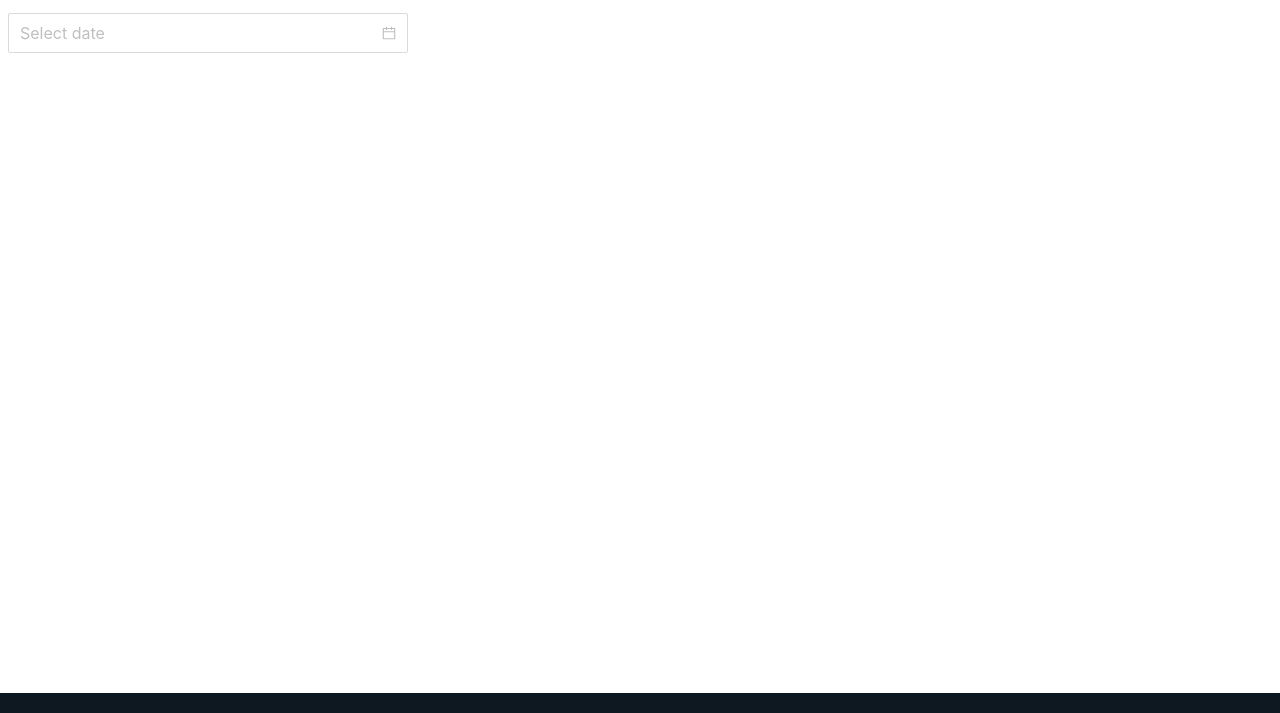
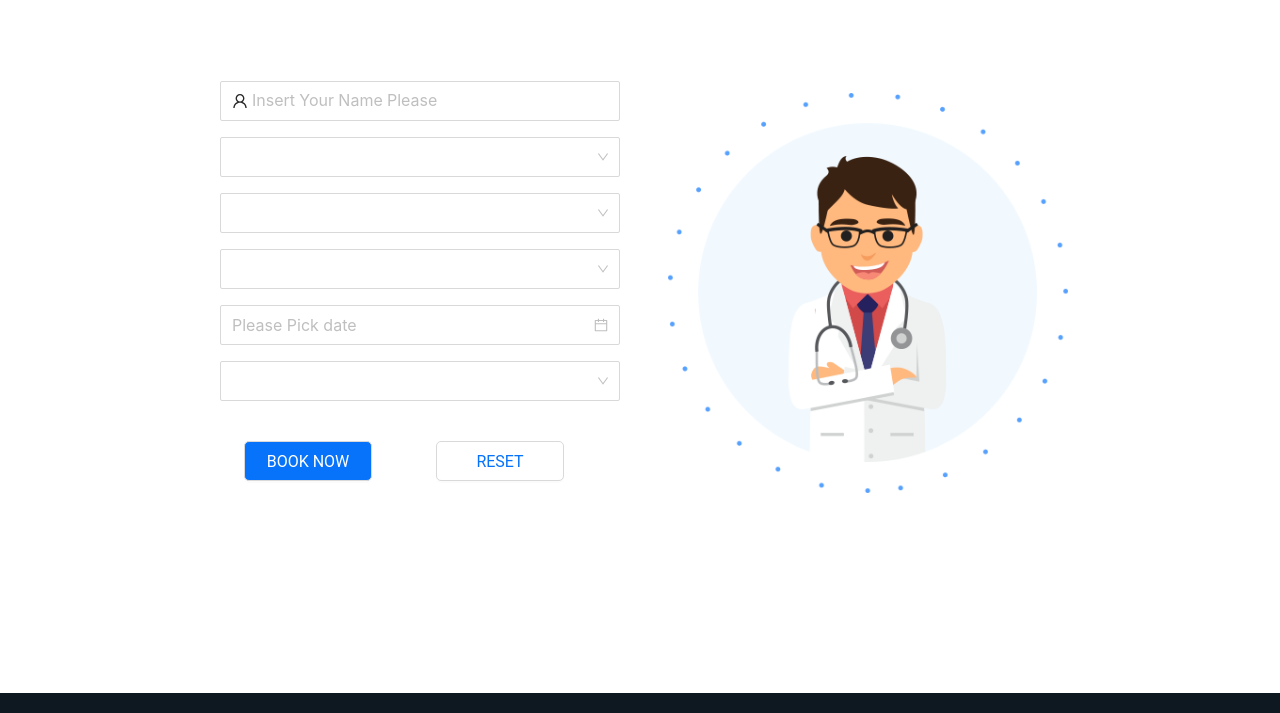
Before and after one commit to ahmadysalah/doctor-reservation, a React app in the folder client/: page /reservation in a window 1280 px wide. Shown: the part 107-820 px from the top of the page. Built offline with nearby package versions, Linux system fonts and the light colour scheme; a web font is replaced by a local one.

Commit message:
create nesesary component like text fieled and select box beside create the reservation page #25

```diff
--- a/client/package.json
+++ b/client/package.json
@@ -10,6 +10,7 @@
     "antd": "^4.2.2",
     "axios": "^0.19.2",
     "eslint-config-prettier": "^6.11.0",
+    "history": "^4.10.1",
     "prop-types": "^15.7.2",
     "react": "^16.13.1",
     "react-dom": "^16.13.1",
--- a/client/src/component/App/index.js
+++ b/client/src/component/App/index.js
@@ -5,10 +5,11 @@ import Header from '../header';
 import HomPage from '../../pages/home';
 import Doctors from '../../pages/doctors';
 import Reservation from '../../pages/reservation';
+import history from '../../history';
 
 function App() {
   return (
-    <Router>
+    <Router history={history}>
       <div>
         <Header />
       </div>
--- a/client/src/component/form/calendar.js
+++ b/client/src/component/form/calendar.js
@@ -4,15 +4,21 @@ import { DatePicker } from 'antd';
 import PropTypes from 'prop-types';
 import './style.css';
 
-const PickerDate = ({ className, value }) => (
+const PickerDate = ({ onChange, placeholder, className, value }) => (
   <>
-    <DatePicker value={value} size="large" className={className} />
+    <DatePicker
+      value={value}
+      onChange={onChange}
+      placeholder={placeholder}
+      size="large"
+      className={className}
+    />
   </>
 );
 
 PickerDate.propTypes = {
   className: PropTypes.string,
-  value: PropTypes.string.isRequired,
+  onChange: PropTypes.func.isRequired,
 };
 PickerDate.defaultProps = {
   className: 'datePicker',
--- a/client/src/component/form/selectBox.js
+++ b/client/src/component/form/selectBox.js
@@ -5,9 +5,10 @@ import { Select } from 'antd';
 import PropTypes from 'prop-types';
 
 const { Option } = Select;
-const selectData = ({ items, setValue, placeholder, className }) => (
+const selectData = ({ items, setValue, placeholder, className, value }) => (
   <div>
     <Select
+      value={value}
       showSearch
       size="large"
       className={className}
@@ -32,11 +33,13 @@ selectData.propTypes = {
   setValue: PropTypes.func,
   placeholder: PropTypes.string,
   className: PropTypes.string,
+  value: PropTypes.string,
 };
 selectData.defaultProps = {
   items: [],
   setValue: () => {},
   placeholder: '',
   className: 'selectBox',
+  value: '',
 };
 export default selectData;
--- a/client/src/component/form/textField.js
+++ b/client/src/component/form/textField.js
@@ -4,9 +4,10 @@ import { UserOutlined } from '@ant-design/icons';
 import PropTypes from 'prop-types';
 import './style.css';
 
-const InputField = ({ placeholder, className, value, prefix }) => (
+const InputField = ({ onChange, placeholder, className, value, prefix }) => (
   <>
     <Input
+      onChange={onChange}
       size="large"
       className={className}
       value={value}
@@ -21,6 +22,7 @@ InputField.propTypes = {
   className: PropTypes.string,
   value: PropTypes.string.isRequired,
   prefix: PropTypes.string,
+  onChange: PropTypes.string.isRequired,
 };
 InputField.defaultProps = {
   placeholder: 'large size',
--- /dev/null
+++ b/client/src/history.js
@@ -0,0 +1,3 @@
+import { createBrowserHistory } from 'history';
+
+export default createBrowserHistory();
--- /dev/null
+++ b/client/src/pages/reservation/clinicData.json
@@ -0,0 +1,21 @@
+{
+    "clinics": [
+        "Pediatrics",
+        "Surgery",
+        "Cardiology",
+        "Dermatology"
+    ],
+    "time": [
+        "8.30 am",
+        "9:00 am",
+        "9:30 am",
+        "10:00 am",
+        "11:00 am",
+        "11:30 am",
+        "12:00 am",
+        "4:30 pm",
+        "5:00 pm",
+        "5:30 pm",
+        "6:00 pm"
+    ]
+}
--- a/client/src/pages/reservation/index.js
+++ b/client/src/pages/reservation/index.js
@@ -1,15 +1,111 @@
-import React from 'react';
+import React, { useState, useEffect } from 'react';
+import { Button, message } from 'antd';
+import logic from './logic';
 import InputField from '../../component/form/textField';
 import SelectBox from '../../component/form/selectBox';
 import PickerDate from '../../component/form/calendar';
+import formImg from '../../assets/img/service.png';
+import json from './clinicData.json';
 import './style.css';
 
-const Reservation = () => (
-  <div className="appointment">
-    <InputField placeholder="aa" prefix />
-    <SelectBox placeholder="aa" />
-    <PickerDate />
-  </div>
-);
+const { doctorsName, postReservation } = logic;
+const key = 'updatable';
+
+// message alert
+const openMessage = (msg) => {
+  message.loading({ content: 'Loading...', key });
+  setTimeout(() => {
+    message.success({ content: msg, key, duration: 2 });
+  }, 1000);
+};
+const Reservation = () => {
+  const [name, setName] = useState();
+  const [gender, setGender] = useState();
+  const [bookDate, setBookDate] = useState();
+  const [clinic, setClinic] = useState();
+  const [doctors, setDoctors] = useState();
+  const [time, setTime] = useState();
+  const [doctorsItem, setDoctorsItem] = useState();
+  const [date, pickDate] = useState();
+
+  const clearState = () => {
+    setName('');
+    setGender('');
+    setBookDate('');
+    setClinic('');
+    setDoctors('');
+    setTime('');
+  };
+  useEffect(() => {
+    if (clinic) {
+      doctorsName(clinic).then(setDoctorsItem);
+    }
+  }, [clinic]);
+
+  return (
+    <div className="appointment">
+      <div>
+        <InputField
+          value={name}
+          onChange={(event) => setName(event.target.value)}
+          placeholder="Insert Your Name Please"
+          prefix
+        />
+        <SelectBox
+          value={gender}
+          setValue={(value) => setGender(value)}
+          placeholder="Gender"
+          items={['male', 'female']}
+        />
+        <SelectBox
+          value={clinic}
+          setValue={(value) => setClinic(value)}
+          placeholder="Select Clinic"
+          items={json.clinics}
+        />
+        <SelectBox
+          value={doctors}
+          items={doctorsItem}
+          setValue={(value) => setDoctors(value)}
+          placeholder="Chose your doctor"
+        />
+        <PickerDate
+          value={bookDate}
+          placeholder="Please Pick date "
+          onChange={(date, dateString) => {
+            pickDate(dateString);
+            setBookDate(date, dateString);
+          }}
+        />
+        <SelectBox
+          value={time}
+          setValue={(value) => setTime(value)}
+          placeholder="Pick the time"
+          items={json.time}
+        />
+        <Button
+          className="book__btn"
+          onClick={() =>
+            postReservation(name, gender, clinic, doctors, date, time).then(
+              (msg) => {
+                openMessage(msg);
+                clearState();
+              }
+            )
+          }
+        >
+          Book Now
+        </Button>
+        <Button className="book__reset" onClick={() => clearState()}>
+          Reset
+        </Button>
+      </div>
+
+      <div>
+        <img className="appointment__img" src={formImg} alt="formImg" />
+      </div>
+    </div>
+  );
+};
 
 export default Reservation;
--- /dev/null
+++ b/client/src/pages/reservation/logic.js
@@ -0,0 +1,39 @@
+import axios from 'axios';
+
+const logic = {
+  doctorsName: async (clinic) => {
+    try {
+      return (
+        await axios.get(`/api/v1/doctors/clinic/${clinic}`)
+      ).data.doctorsData.map(({ fullName }) => fullName);
+    } catch (e) {
+      return 'No Data';
+    }
+  },
+
+  postReservation: async (
+    patientName,
+    patientGender,
+    clinic,
+    doctorName,
+    appointmentDate,
+    appointmentTime
+  ) => {
+    console.log(appointmentDate);
+    try {
+      const { data } = await axios.post('/api/v1/appointments/postAppoint', {
+        patientName,
+        patientGender,
+        clinic,
+        doctorName,
+        appointmentDate,
+        appointmentTime,
+      });
+      return data.message;
+    } catch (e) {
+      return 'Sorry Check your data';
+    }
+  },
+};
+
+export default logic;
--- a/client/src/pages/reservation/style.css
+++ b/client/src/pages/reservation/style.css
@@ -1,3 +1,63 @@
 .appointment {
     min-height: 100vh;
+    max-width: 95%;
+    margin: 0 auto;
+    display: flex;
+    justify-content: space-around;
+    align-items: center;
+    padding: 10rem 10rem 10rem 10rem;
 }
+
+.appointment__img {
+    width: 25rem;
+}
+
+.book__btn {
+    text-align: center;
+    font-size: 16px;
+    color: #fff;
+    width: 8rem;
+    height: 2.5rem;
+    font-weight: 400;
+    text-transform: uppercase;
+    font-family: "Roboto", sans-serif;
+    border-radius: 5px;
+    cursor: pointer;
+    transition: all 1s ease-in-out;
+    background-color: #0772FA;
+    margin: 2rem;
+}
+
+.book__btn:hover {
+    background-color: #F1F9FE;
+    color: #0772FA;
+}
+
+.book__reset {
+    text-align: center;
+    font-size: 16px;
+    color: #0772FA;
+    width: 8rem;
+    height: 2.5rem;
+    font-weight: 400;
+    text-transform: uppercase;
+    font-family: "Roboto", sans-serif;
+    border-radius: 5px;
+    cursor: pointer;
+    transition: all 1s ease-in-out;
+    background-color: #fff;
+    margin-left: 2rem;
+}
+
+.book__reset:hover {
+    background-color: #0772FA;
+    color: #fff;
+}
+
+@media only screen and (max-width: 600px) {
+    .appointment {
+        margin-left: 5rem;
+        flex-wrap: wrap;
+        flex-direction: row-reverse;
+    }
+}
--- a/server/database/models/appointments.js
+++ b/server/database/models/appointments.js
@@ -25,7 +25,7 @@ const appointmentsSchema = new Schema({
   },
   patientBirthDate: {
     type: Date,
-    required: true,
+    required: false,
     trim: true,
   },
   patientAddress: {
```
Also changed, not shown: server/utils/validation/appointments.js (+4 -4 lines).
